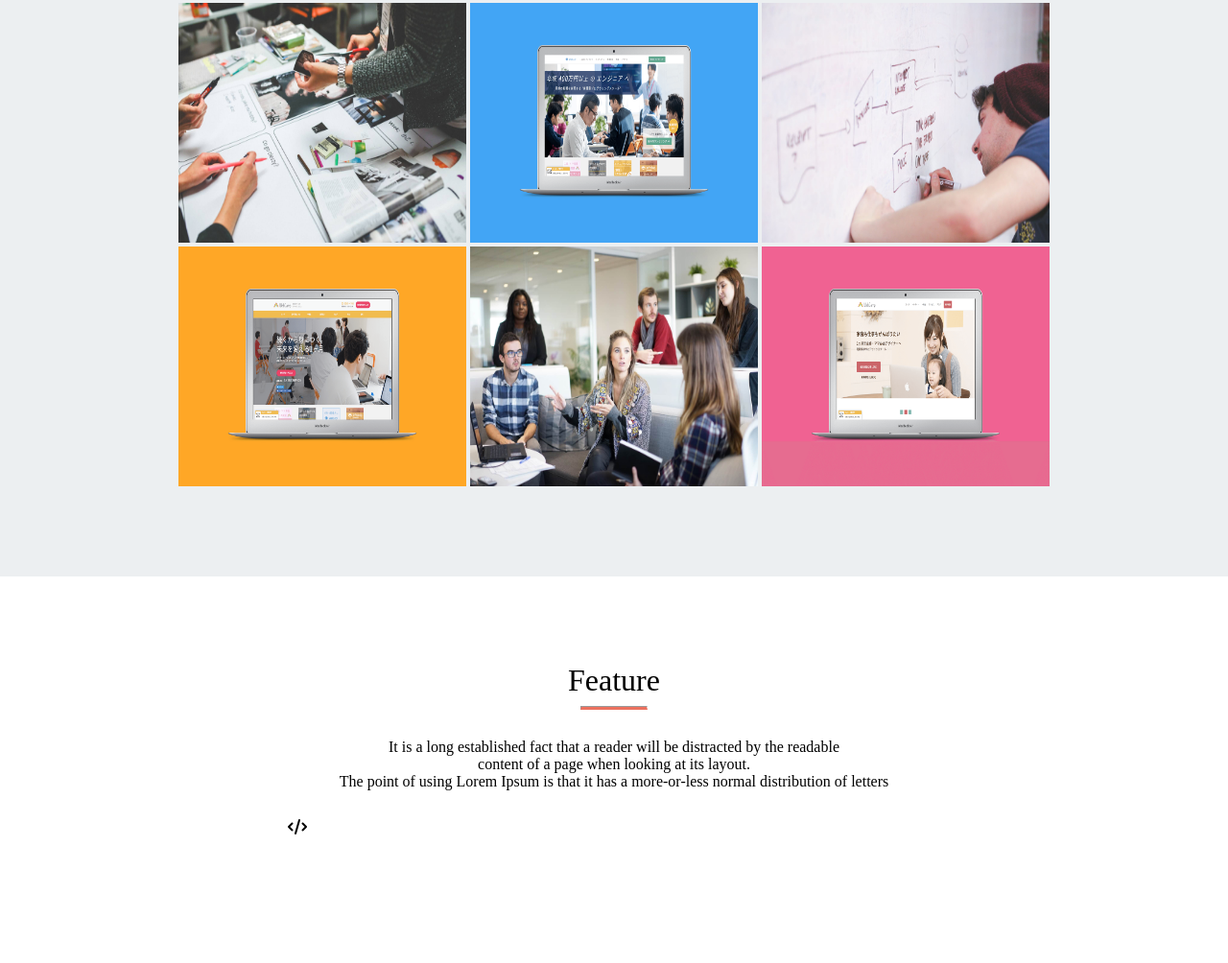
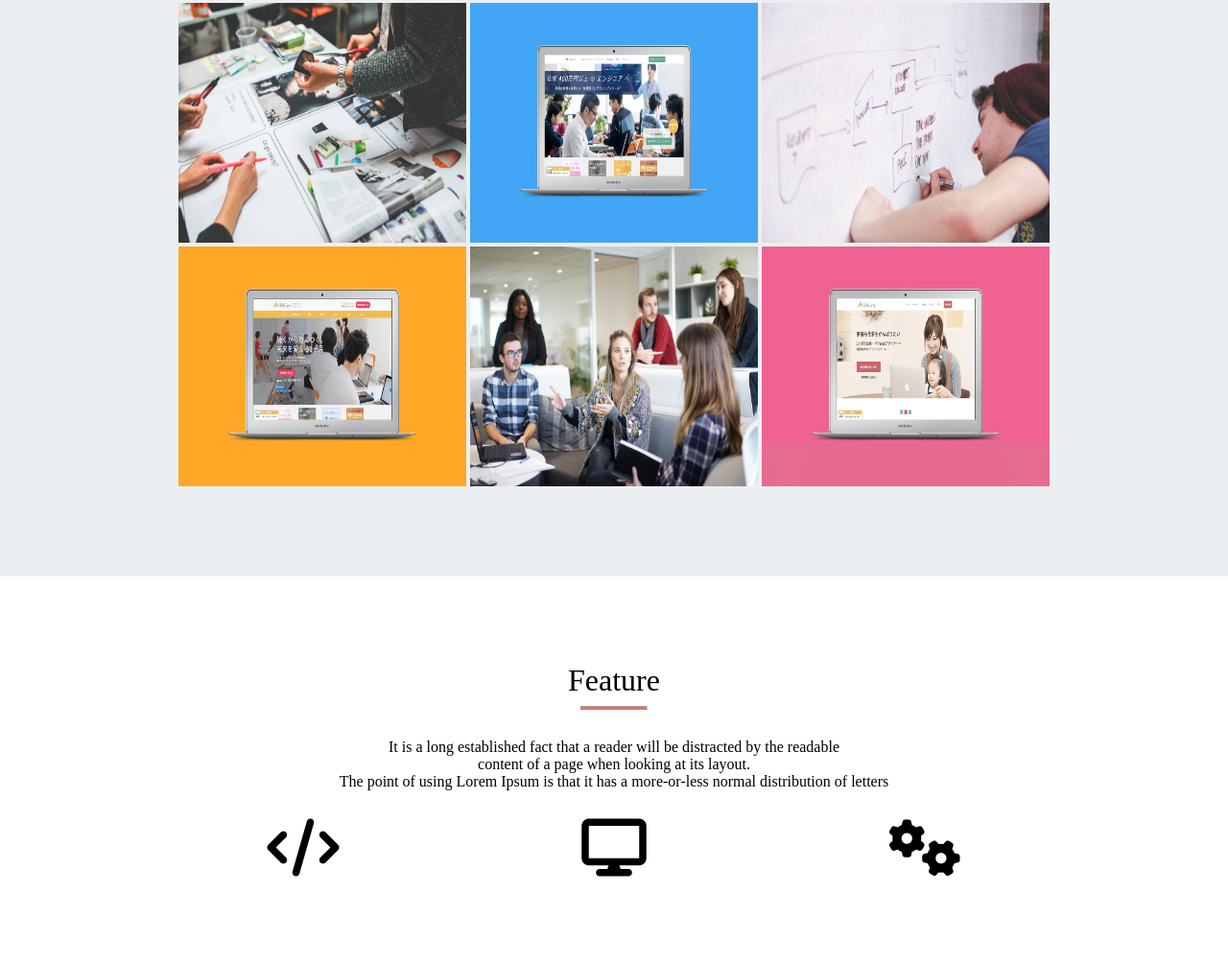
Before and after one commit to takahashiitsuki/mysite, a plain HTML site: page index.html in a window 1280 px wide. Shown: the part 970-1974 px from the top of the page at 96% size. Before the commit the page ends 1932 px from the top, so only its background shows below. Drawn offline with Linux system fonts and the light colour scheme.

Commit message:
[Fix]fontawesome

```diff
--- a/index.html
+++ b/index.html
@@ -61,6 +61,12 @@
         <div class="feature-item">
           <i class="fa-solid fa-code"></i>
         </div>
+        <div class="feature-item">
+          <i class="fa-solid fa-display"></i>
+        </div>
+        <div class="feature-item">
+          <i class="fa-sharp fa-solid fa-gears"></i></i>
+        </div>
     </div>
   </body>
 </html>
--- a/style.css
+++ b/style.css
@@ -125,6 +125,13 @@ nav {
 .feature-item {
   width: 320px;
   height: auto;
+  display: inline-block;
+}
+
+.feature-item i {
+  display: inline-block;
+  size: 60px;
+  font-size:60px;
 }
 
 .fa-regular {
```
